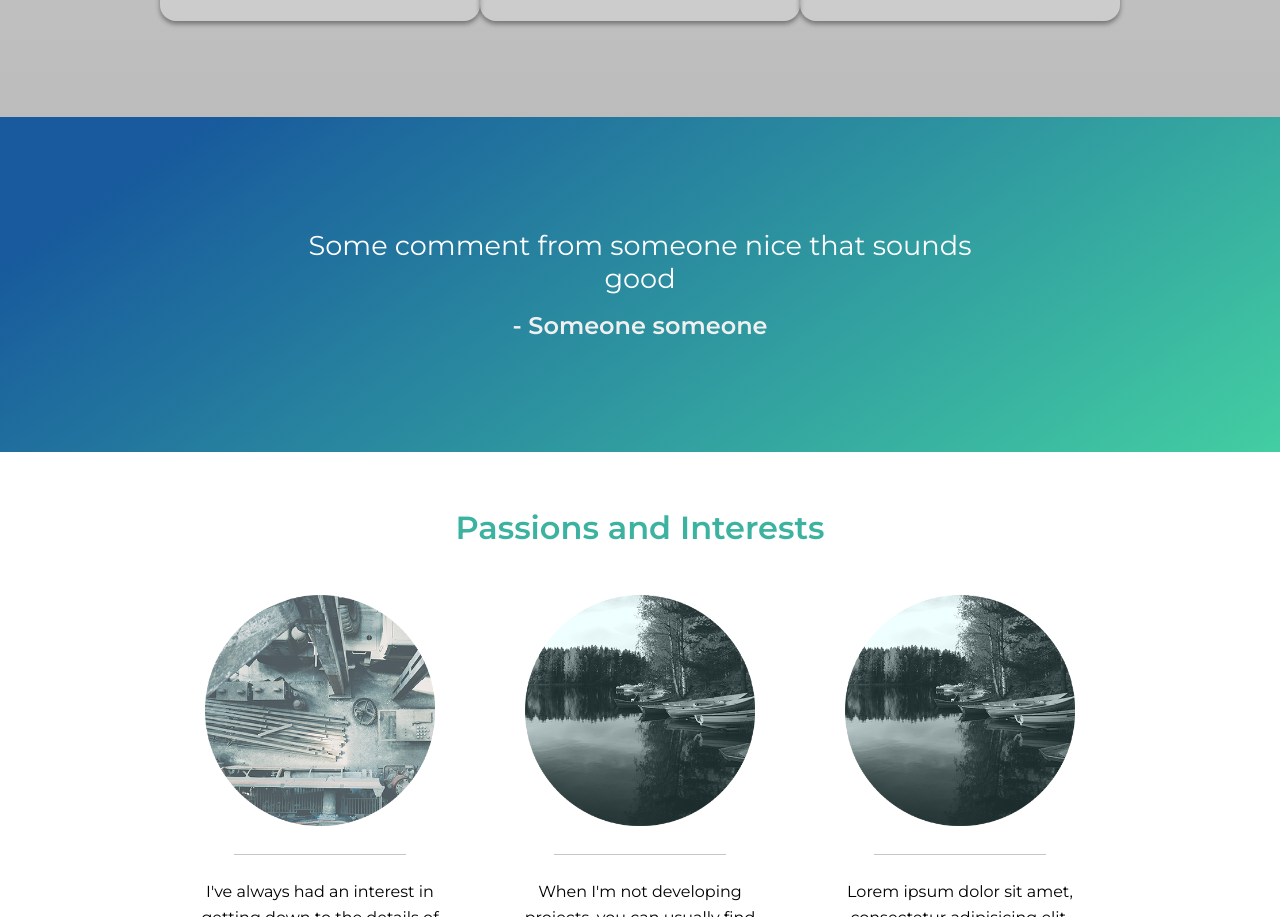
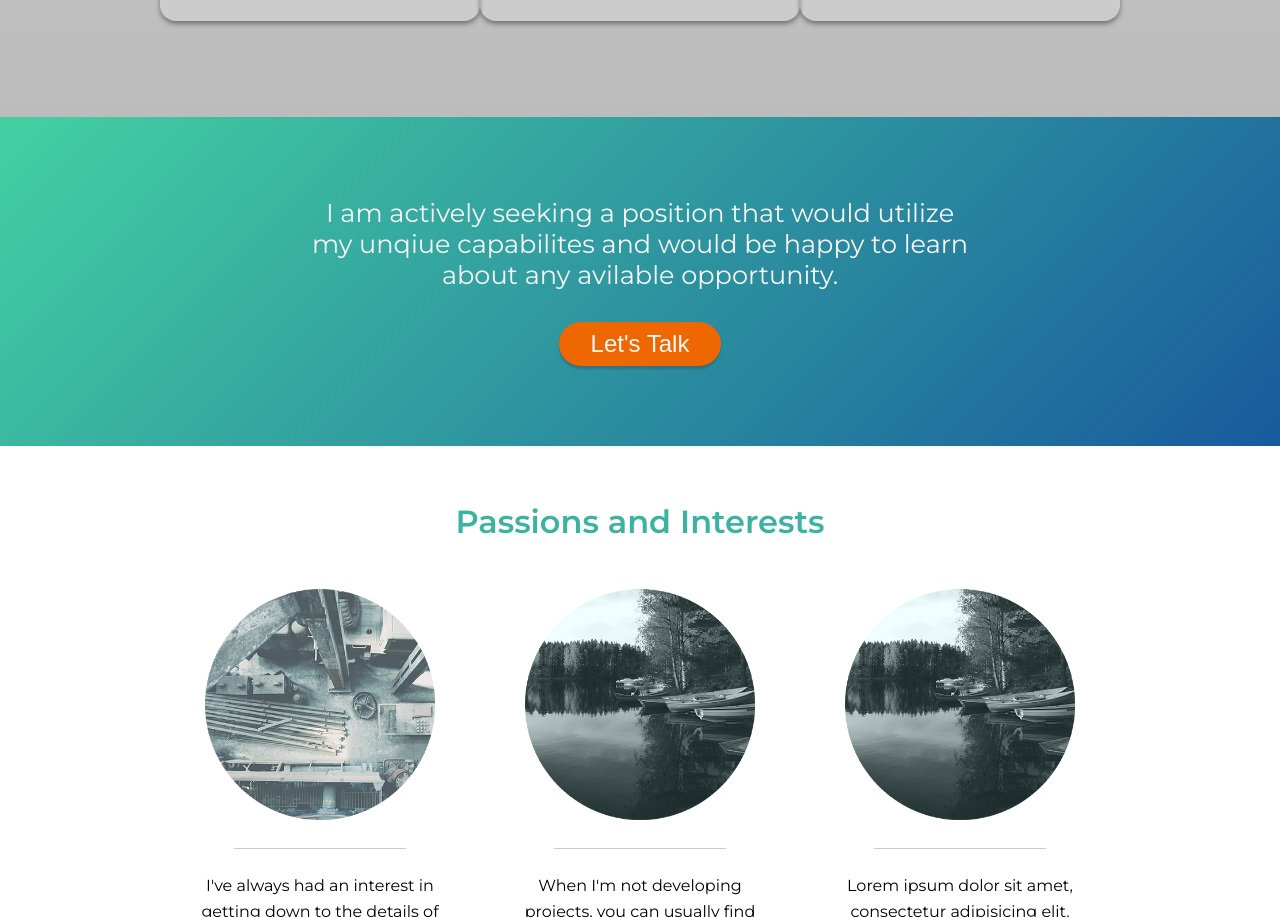
Before and after one commit to wpdenham/Personal-Portfolio, a plain HTML site: page developer/html/about.html in a window 1280 px wide. Shown: the part 2841-3758 px from the top of the page. Drawn offline with nearby package versions, Linux system fonts and the light colour scheme.

Commit message:
About page is 90% complete. Added additional styling to contact and education sections.

```diff
--- a/developer/css/devmain.css
+++ b/developer/css/devmain.css
@@ -643,6 +643,54 @@ footer span, footer p {
 
 /* END EDUCATION SECTION STYLING */
 
+/* BEGIN CONTACT LEVEL TWO SECTION STYLING */
+
+.contact.levelTwo {
+	width: 100%;
+	height: auto;
+	padding: 5rem 0;
+	text-align: center;
+	background: rgb(67,206,162);
+    background: -moz-linear-gradient(-45deg, rgb(67,206,162) 2%, rgb(24,90,157) 100%);
+    background: -webkit-linear-gradient(-45deg, rgb(67,206,162) 2%,rgb(24,90,157) 100%);
+    background: linear-gradient(135deg, rgb(67,206,162) 2%,rgb(24,90,157) 100%);
+    background-attachment: fixed;
+}
+
+.contact h3 {
+	font-size: 1.6rem;
+	font-weight: 400;
+	color: #f7f7f7;
+	width: 70%;
+	text-align: center;
+	margin: 0 auto;
+}
+
+.contact button {
+	width: auto;
+	height: auto;
+	margin: 2rem 0 0 0;
+	padding: .5rem 2rem;
+	background-color: #ef6700;
+	border: none;
+	border-radius: 3rem;
+	box-shadow: 0px 3px 2px rgba(55,55,55,.3);
+	cursor: pointer;
+	transition: .3s;
+}
+
+.contact a {
+	text-decoration: none;
+	color: #f7f7f7;
+	font-size: 1.5rem;
+}
+
+.contact button:hover {
+	transform: translateY(.2rem);
+}
+
+/* END CONTACT LEVEL TWO SECTION STYLING */
+
 /* BEGIN HOBBIES SECTION STYLING */
 
 .passionsection {
--- a/developer/html/about.html
+++ b/developer/html/about.html
@@ -130,14 +130,14 @@
 	      	</section>
       <!-- END EDUCATION SECTION -->
 
-      <!-- COMMENT SECTION 2 -->
-      		<section class="feedback levelTwo">
+      <!-- CONTACT SECTION 2 -->
+      		<section class="contact levelTwo">
 	      	    <div class="container">
-			      	<blockquote>Some comment from someone nice that sounds good</blockquote>
-			      	<h4>- Someone someone</h4>
+			      	<h3>I am actively seeking a position that would utilize my unqiue capabilites and would be happy to learn about any avilable opportunity.</h3>
+			      	<button onclick="expandInfo()"><a href="projects.html" class="viewMore">Let's Talk</a></button>
 			    </div>
 		    </section>
-      <!-- END COMMENT SECTION 2 -->
+      <!-- END CONTACT SECTION 2 -->
 
       <!-- INTERESTS SECTION -->
 	      	<section class="passionsection" >
```
Also changed, not shown: assets/developer/bootstrapb.png (added), assets/developer/cssb.png (added), assets/developer/htmlb.png (added), assets/developer/jsb.png (added).
